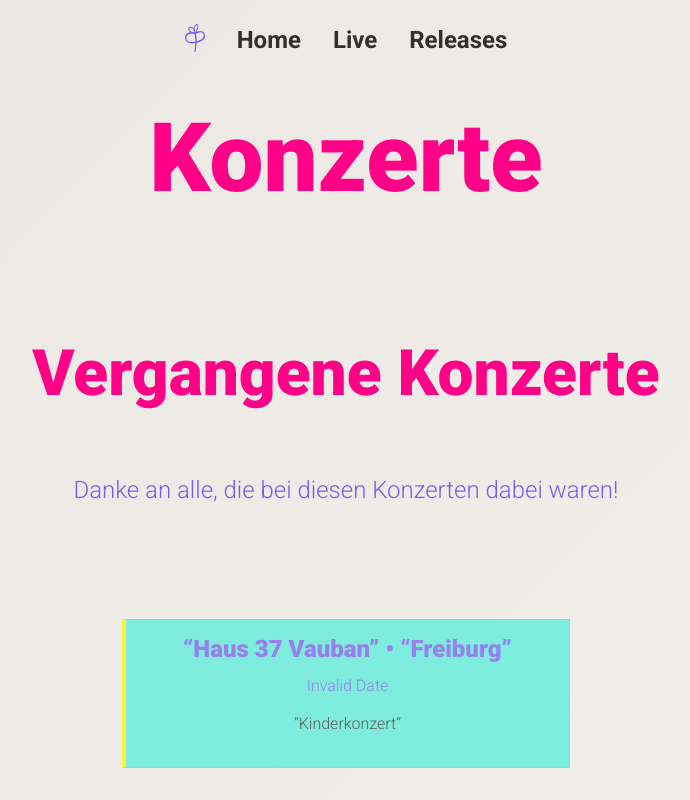
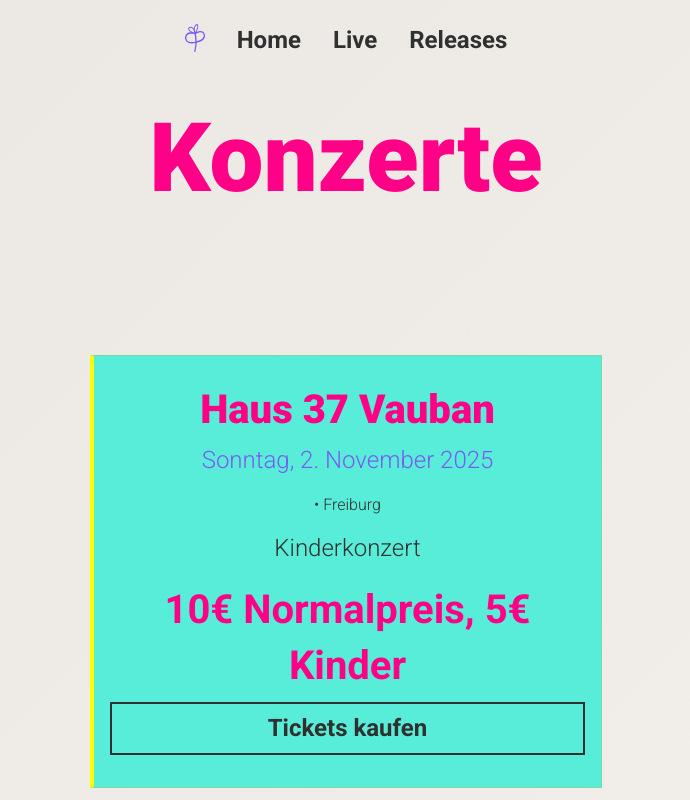
Before and after one commit to c1ive/partiprivati, a Next.js app: page /events in a window 1280 px wide. Shown: the top 800 px of the page, without its empty margins (294-984 px from the left). Built offline with nearby package versions, Linux system fonts and the light colour scheme.

Commit message:
fix date and yml formatting

```diff
--- a/public/events.yml
+++ b/public/events.yml
@@ -1,9 +1,9 @@
 #Live Events & Shows
 events:
-- date: “2025-11-02”
-  venue: “Haus 37 Vauban”
-  city: “Freiburg”
-  description: “Kinderkonzert”
-  ticketLink: “https://eventfrog.de/de/p/konzert/pop-rock/partiprivati-indie-pop-fuer-junge-ohren-7333059577448026207.html”
-  price: “10€ Normalpreis, 5€ Kinder”
-  status: “confirmed”
+- date: “"2025-11-02"
+  venue: "Haus 37 Vauban"
+  city: "Freiburg"
+  description: "Kinderkonzert"
+  ticketLink: "https://eventfrog.de/de/p/konzert/pop-rock/partiprivati-indie-pop-fuer-junge-ohren-7333059577448026207.html"
+  price: "10€ Normalpreis, 5€ Kinder"
+  status: "confirmed"
--- a/src/app/events/page.tsx
+++ b/src/app/events/page.tsx
@@ -18,7 +18,22 @@ export default function EventsPage() {
   }, []);
 
   const formatDate = (dateString: string) => {
-    const date = new Date(dateString);
+    // Support bare "YYYY-MM-DD" reliably (avoid inconsistent Date parsing)
+    const ymd = /^(\d{4})-(\d{2})-(\d{2})$/;
+    const match = dateString.match(ymd);
+    let date: Date;
+
+    if (match) {
+      const [, year, month, day] = match;
+      date = new Date(Number(year), Number(month) - 1, Number(day));
+    } else {
+      date = new Date(dateString);
+    }
+
+    if (Number.isNaN(date.getTime())) {
+      return dateString; // fallback to original string on invalid date
+    }
+
     return date.toLocaleDateString("de-DE", {
       weekday: "long",
       year: "numeric",
```
